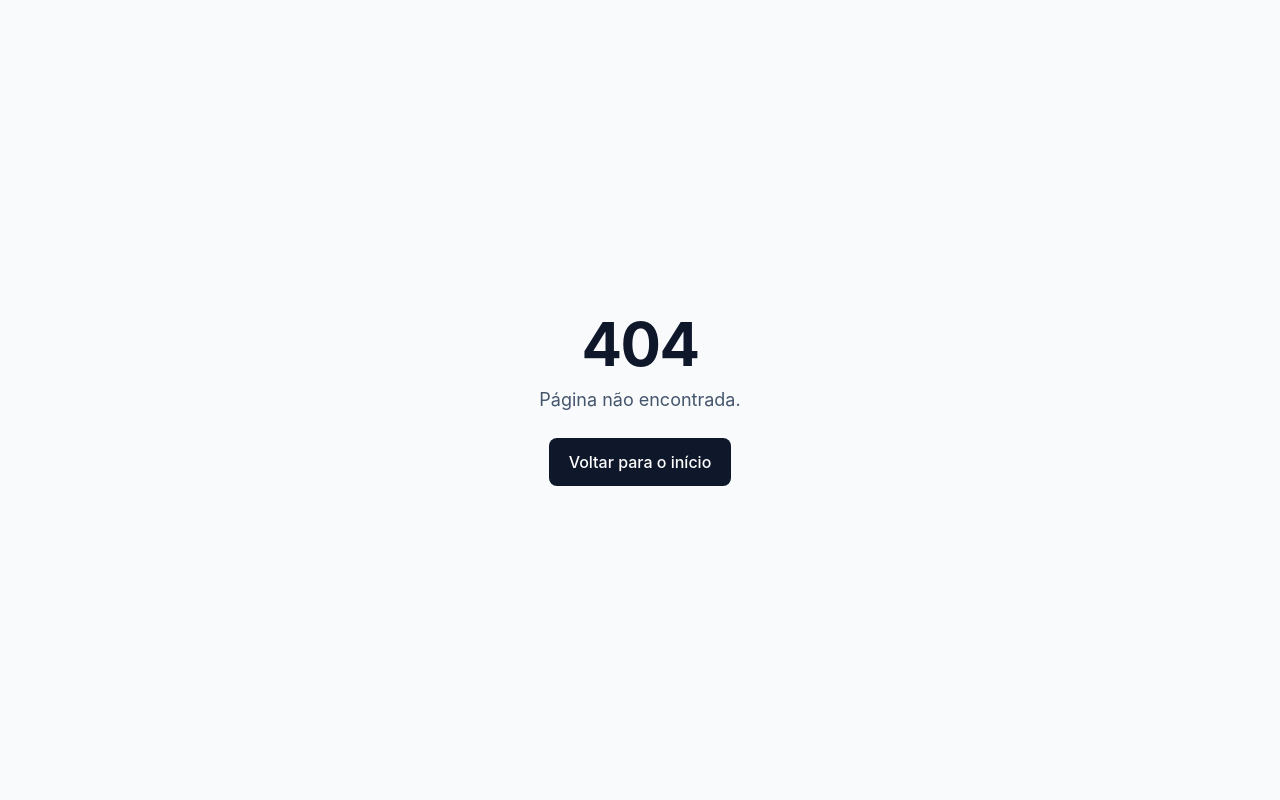
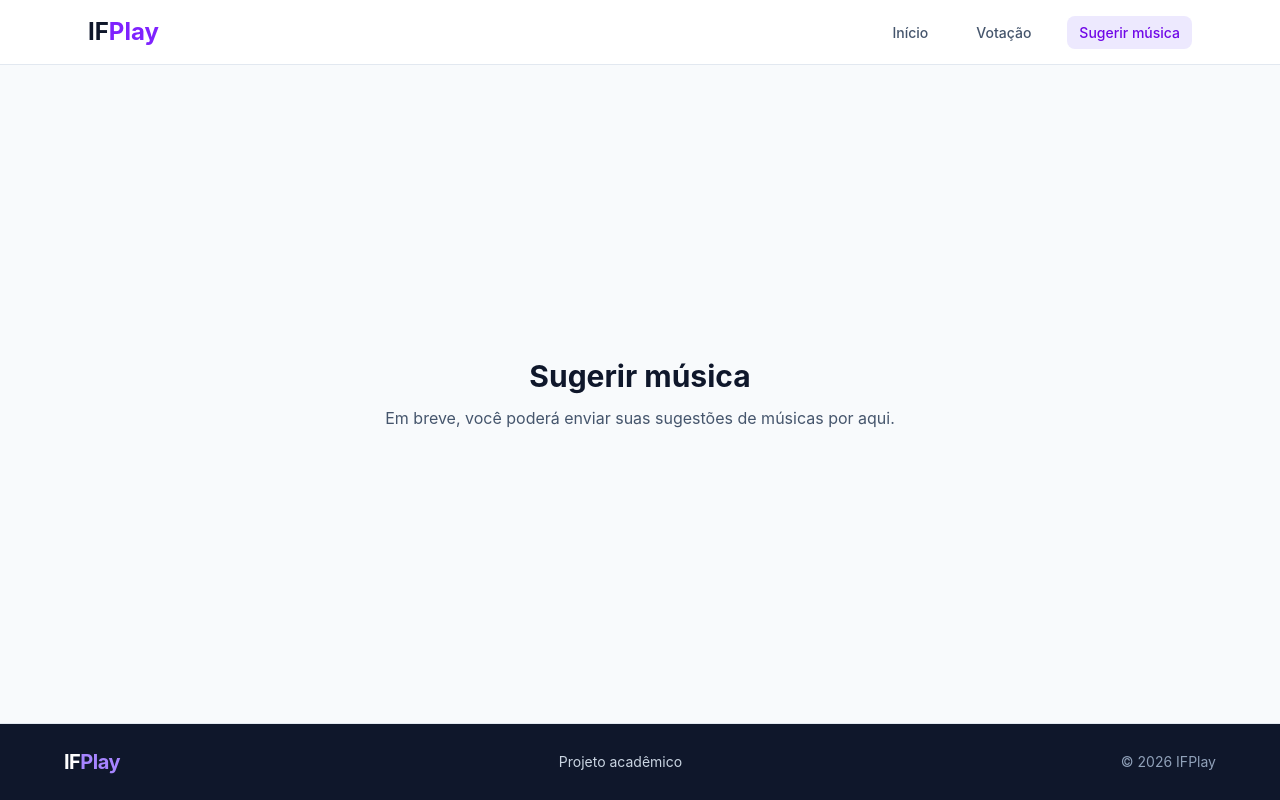
Before and after one commit to starkjr-ifpr/ifplay, a React (Vite) app in the folder frontend/: page /sugerir-musica in a window 1280 px wide. Before the commit this address had no page. Built offline with nearby package versions, Linux system fonts and the light colour scheme.

Commit message:
feat: adiciona layout publico e rotas (FE11)

```diff
--- a/frontend/src/app/router.tsx
+++ b/frontend/src/app/router.tsx
@@ -1,13 +1,22 @@
 import { BrowserRouter, Route, Routes } from 'react-router-dom'
 import { HomePage } from '../pages/Home/HomePage'
 import { NotFoundPage } from '../pages/NotFound/NotFoundPage'
+import { PublicLayout } from '../layouts/PublicLayout'
+import { VotingPage } from '../pages/Voting/VotingPage'
+import { SuggestSongPage } from '../pages/SuggestSong/SuggestSongPage'
+import { ResultsPage } from '../pages/Results/ResultsPage'
 
 export function AppRouter() {
   return (
     <BrowserRouter>
       <Routes>
-        <Route path="/" element={<HomePage />} />
-        <Route path="*" element={<NotFoundPage />} />
+        <Route element={<PublicLayout />}>
+          <Route path="/" element={<HomePage />} />
+          <Route path="/votacao" element={<VotingPage />} />
+          <Route path="/sugerir-musica" element={<SuggestSongPage />} />
+          <Route path="/resultados/:id" element={<ResultsPage />} />
+          <Route path="*" element={<NotFoundPage />} />
+        </Route>
       </Routes>
     </BrowserRouter>
   )
--- /dev/null
+++ b/frontend/src/layouts/PublicLayout.tsx
@@ -0,0 +1,15 @@
+import { Outlet } from 'react-router-dom'
+import { Header } from '../components/Header/Header'
+import { Footer } from '../components/Footer/Footer'
+
+export function PublicLayout() {
+  return (
+    <div className="flex min-h-screen flex-col bg-slate-50">
+      <Header />
+      <main className="flex flex-1 flex-col">
+        <Outlet />
+      </main>
+      <Footer />
+    </div>
+  )
+}
--- a/frontend/src/pages/Home/HomePage.tsx
+++ b/frontend/src/pages/Home/HomePage.tsx
@@ -1,8 +1,8 @@
 export function HomePage() {
   return (
-    <main className="flex min-h-screen flex-col items-center justify-center bg-slate-50 px-4">
+    <section className="flex flex-1 flex-col items-center justify-center px-4 py-12 text-center">
       <h1 className="text-4xl font-bold tracking-tight text-slate-900">IFPlay</h1>
       <p className="mt-3 text-lg text-slate-600">Sistema de votação musical</p>
-    </main>
+    </section>
   )
 }
--- a/frontend/src/pages/NotFound/NotFoundPage.tsx
+++ b/frontend/src/pages/NotFound/NotFoundPage.tsx
@@ -2,7 +2,7 @@ import { Link } from 'react-router-dom'
 
 export function NotFoundPage() {
   return (
-    <main className="flex min-h-screen flex-col items-center justify-center bg-slate-50 px-4 text-center">
+    <section className="flex flex-1 flex-col items-center justify-center px-4 py-12 text-center">
       <h1 className="text-6xl font-bold tracking-tight text-slate-900">404</h1>
       <p className="mt-3 text-lg text-slate-600">Página não encontrada.</p>
       <Link
@@ -11,6 +11,6 @@ export function NotFoundPage() {
       >
         Voltar para o início
       </Link>
-    </main>
+    </section>
   )
 }
--- /dev/null
+++ b/frontend/src/pages/Results/ResultsPage.tsx
@@ -0,0 +1,8 @@
+export function ResultsPage() {
+  return (
+    <section className="flex flex-1 flex-col items-center justify-center px-4 py-12 text-center">
+      <h1 className="text-3xl font-bold text-slate-900">Resultados</h1>
+      <p className="mt-3 text-slate-600">Em breve, os resultados da votação estarão disponíveis aqui.</p>
+    </section>
+  )
+}
--- /dev/null
+++ b/frontend/src/pages/SuggestSong/SuggestSongPage.tsx
@@ -0,0 +1,8 @@
+export function SuggestSongPage() {
+  return (
+    <section className="flex flex-1 flex-col items-center justify-center px-4 py-12 text-center">
+      <h1 className="text-3xl font-bold text-slate-900">Sugerir música</h1>
+      <p className="mt-3 text-slate-600">Em breve, você poderá enviar suas sugestões de músicas por aqui.</p>
+    </section>
+  )
+}
--- /dev/null
+++ b/frontend/src/pages/Voting/VotingPage.tsx
@@ -0,0 +1,8 @@
+export function VotingPage() {
+  return (
+    <section className="flex flex-1 flex-col items-center justify-center px-4 py-12 text-center">
+      <h1 className="text-3xl font-bold text-slate-900">Votação</h1>
+      <p className="mt-3 text-slate-600">Em breve, você poderá participar das votações por aqui.</p>
+    </section>
+  )
+}
```
Also changed, not shown: 2 other files (tests, documents, lock files or other folders).
